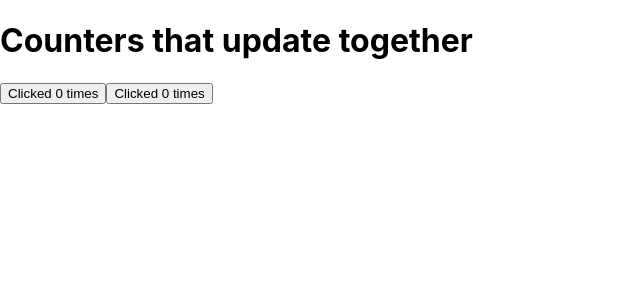
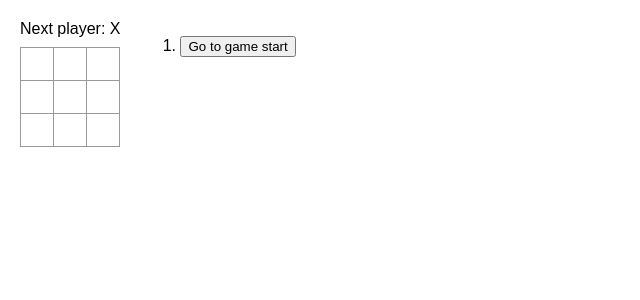
Before and after one commit to amarrs25/React-Quickstart, a React (Create React App) app in the folder react-app/: page / in a window 1280 px wide. Shown: the top 300 px of the page, without its empty margins (0-640 px from the left). Built offline with nearby package versions, Linux system fonts and the light colour scheme.

Commit message:
Tic-Tac-Toe Game added

```diff
--- a/react-app/src/App.css
+++ /dev/null
@@ -1,38 +0,0 @@
-.App {
-  text-align: center;
-}
-
-.App-logo {
-  height: 40vmin;
-  pointer-events: none;
-}
-
-@media (prefers-reduced-motion: no-preference) {
-  .App-logo {
-    animation: App-logo-spin infinite 20s linear;
-  }
-}
-
-.App-header {
-  background-color: #282c34;
-  min-height: 100vh;
-  display: flex;
-  flex-direction: column;
-  align-items: center;
-  justify-content: center;
-  font-size: calc(10px + 2vmin);
-  color: white;
-}
-
-.App-link {
-  color: #61dafb;
-}
-
-@keyframes App-logo-spin {
-  from {
-    transform: rotate(0deg);
-  }
-  to {
-    transform: rotate(360deg);
-  }
-}
--- a/react-app/src/App.js
+++ b/react-app/src/App.js
@@ -1,4 +1,4 @@
-import './App.css';
+import './styles.css';
 // Creating and nesting components
 // function MyButton() {
 //   return (
@@ -100,30 +100,148 @@
 //Using Hooks & Sharing data between components
   //Counters that update together
 
-  import { useState } from 'react';
+//   import { useState } from 'react';
 
-export default function MyApp() {
-  const [count, setCount] = useState(0);
+// export default function MyApp() {
+//   const [count, setCount] = useState(0);
 
-  function handleClick() {
-    setCount(count + 1);
+//   function handleClick() {
+//     setCount(count + 1);
+//   }
+
+//   return (
+//     <div>
+//       <h1>Counters that update together</h1>
+//       <MyButton count={count} onClick={handleClick} />
+//       <MyButton count={count} onClick={handleClick} />
+//     </div>
+//   );
+// }
+
+// function MyButton({ count, onClick }) {
+//   return (
+//     <button onClick={onClick}>
+//       Clicked {count} times
+//     </button>
+//   );
+// }
+
+// ----------------------------------------
+
+//Tic-Tac-Toe
+
+import { useState } from 'react';
+
+function Square({ value, onSquareClick }) {
+  return (
+    <button className="square" onClick={onSquareClick}>
+      {value}
+    </button>
+  );
+}
+
+function Board({ xIsNext, squares, onPlay }) {
+  function handleClick(i) {
+    if (calculateWinner(squares) || squares[i]) {
+      return;
+    }
+    const nextSquares = squares.slice();
+    if (xIsNext) {
+      nextSquares[i] = 'X';
+    } else {
+      nextSquares[i] = 'O';
+    }
+    onPlay(nextSquares);
+  }
+
+  const winner = calculateWinner(squares);
+  let status;
+  if (winner) {
+    status = 'Winner: ' + winner;
+  } else {
+    status = 'Next player: ' + (xIsNext ? 'X' : 'O');
   }
 
   return (
-    <div>
-      <h1>Counters that update together</h1>
-      <MyButton count={count} onClick={handleClick} />
-      <MyButton count={count} onClick={handleClick} />
+    <>
+      <div className="status">{status}</div>
+      <div className="board-row">
+        <Square value={squares[0]} onSquareClick={() => handleClick(0)} />
+        <Square value={squares[1]} onSquareClick={() => handleClick(1)} />
+        <Square value={squares[2]} onSquareClick={() => handleClick(2)} />
+      </div>
+      <div className="board-row">
+        <Square value={squares[3]} onSquareClick={() => handleClick(3)} />
+        <Square value={squares[4]} onSquareClick={() => handleClick(4)} />
+        <Square value={squares[5]} onSquareClick={() => handleClick(5)} />
+      </div>
+      <div className="board-row">
+        <Square value={squares[6]} onSquareClick={() => handleClick(6)} />
+        <Square value={squares[7]} onSquareClick={() => handleClick(7)} />
+        <Square value={squares[8]} onSquareClick={() => handleClick(8)} />
+      </div>
+    </>
+  );
+}
+
+export default function Game() {
+  const [history, setHistory] = useState([Array(9).fill(null)]);
+  const [currentMove, setCurrentMove] = useState(0);
+  const xIsNext = currentMove % 2 === 0;
+  const currentSquares = history[currentMove];
+
+  function handlePlay(nextSquares) {
+    const nextHistory = [...history.slice(0, currentMove + 1), nextSquares];
+    setHistory(nextHistory);
+    setCurrentMove(nextHistory.length - 1);
+  }
+
+  function jumpTo(nextMove) {
+    setCurrentMove(nextMove);
+  }
+
+  const moves = history.map((squares, move) => {
+    let description;
+    if (move > 0) {
+      description = 'Go to move #' + move;
+    } else {
+      description = 'Go to game start';
+    }
+    return (
+      <li key={move}>
+        <button onClick={() => jumpTo(move)}>{description}</button>
+      </li>
+    );
+  });
+
+  return (
+    <div className="game">
+      <div className="game-board">
+        <Board xIsNext={xIsNext} squares={currentSquares} onPlay={handlePlay} />
+      </div>
+      <div className="game-info">
+        <ol>{moves}</ol>
+      </div>
     </div>
   );
 }
 
-function MyButton({ count, onClick }) {
-  return (
-    <button onClick={onClick}>
-      Clicked {count} times
-    </button>
-  );
+function calculateWinner(squares) {
+  const lines = [
+    [0, 1, 2],
+    [3, 4, 5],
+    [6, 7, 8],
+    [0, 3, 6],
+    [1, 4, 7],
+    [2, 5, 8],
+    [0, 4, 8],
+    [2, 4, 6],
+  ];
+  for (let i = 0; i < lines.length; i++) {
+    const [a, b, c] = lines[i];
+    if (squares[a] && squares[a] === squares[b] && squares[a] === squares[c]) {
+      return squares[a];
+    }
+  }
+  return null;
 }
-
-// ----------------------------------------
--- a/react-app/src/index.css
+++ /dev/null
@@ -1,13 +0,0 @@
-body {
-  margin: 0;
-  font-family: -apple-system, BlinkMacSystemFont, 'Segoe UI', 'Roboto', 'Oxygen',
-    'Ubuntu', 'Cantarell', 'Fira Sans', 'Droid Sans', 'Helvetica Neue',
-    sans-serif;
-  -webkit-font-smoothing: antialiased;
-  -moz-osx-font-smoothing: grayscale;
-}
-
-code {
-  font-family: source-code-pro, Menlo, Monaco, Consolas, 'Courier New',
-    monospace;
-}
--- a/react-app/src/index.js
+++ b/react-app/src/index.js
@@ -1,17 +1,12 @@
-import React from 'react';
-import ReactDOM from 'react-dom/client';
-import './index.css';
-import App from './App';
-import reportWebVitals from './reportWebVitals';
+import React, { StrictMode } from "react";
+import { createRoot } from "react-dom/client";
+import "./styles.css";
 
-const root = ReactDOM.createRoot(document.getElementById('root'));
+import App from "./App";
+
+const root = createRoot(document.getElementById("root"));
 root.render(
-  <React.StrictMode>
+  <StrictMode>
     <App />
-  </React.StrictMode>
+  </StrictMode>
 );
-
-// If you want to start measuring performance in your app, pass a function
-// to log results (for example: reportWebVitals(console.log))
-// or send to an analytics endpoint. Learn more: https://bit.ly/CRA-vitals
-reportWebVitals();
--- a/react-app/src/reportWebVitals.js
+++ /dev/null
@@ -1,13 +0,0 @@
-const reportWebVitals = onPerfEntry => {
-  if (onPerfEntry && onPerfEntry instanceof Function) {
-    import('web-vitals').then(({ getCLS, getFID, getFCP, getLCP, getTTFB }) => {
-      getCLS(onPerfEntry);
-      getFID(onPerfEntry);
-      getFCP(onPerfEntry);
-      getLCP(onPerfEntry);
-      getTTFB(onPerfEntry);
-    });
-  }
-};
-
-export default reportWebVitals;
--- /dev/null
+++ b/react-app/src/styles.css
@@ -0,0 +1,90 @@
+* {
+    box-sizing: border-box;
+  }
+
+  body {
+    font-family: sans-serif;
+    margin: 20px;
+    padding: 0;
+  }
+
+  h1 {
+    margin-top: 0;
+    font-size: 22px;
+  }
+
+  h2 {
+    margin-top: 0;
+    font-size: 20px;
+  }
+
+  h3 {
+    margin-top: 0;
+    font-size: 18px;
+  }
+
+  h4 {
+    margin-top: 0;
+    font-size: 16px;
+  }
+
+  h5 {
+    margin-top: 0;
+    font-size: 14px;
+  }
+
+  h6 {
+    margin-top: 0;
+    font-size: 12px;
+  }
+
+  code {
+    font-size: 1.2em;
+  }
+
+  ul {
+    padding-inline-start: 20px;
+  }
+
+  * {
+    box-sizing: border-box;
+  }
+
+  body {
+    font-family: sans-serif;
+    margin: 20px;
+    padding: 0;
+  }
+
+  .square {
+    background: #fff;
+    border: 1px solid #999;
+    float: left;
+    font-size: 24px;
+    font-weight: bold;
+    line-height: 34px;
+    height: 34px;
+    margin-right: -1px;
+    margin-top: -1px;
+    padding: 0;
+    text-align: center;
+    width: 34px;
+  }
+
+  .board-row:after {
+    clear: both;
+    content: '';
+    display: table;
+  }
+
+  .status {
+    margin-bottom: 10px;
+  }
+  .game {
+    display: flex;
+    flex-direction: row;
+  }
+
+  .game-info {
+    margin-left: 20px;
+  }
```
Also changed, not shown: react-app/src/setupTests.js (deleted, +0 -5 lines), react-app/src/logo.svg (deleted), 1 other file (tests, documents, lock files or other folders).
